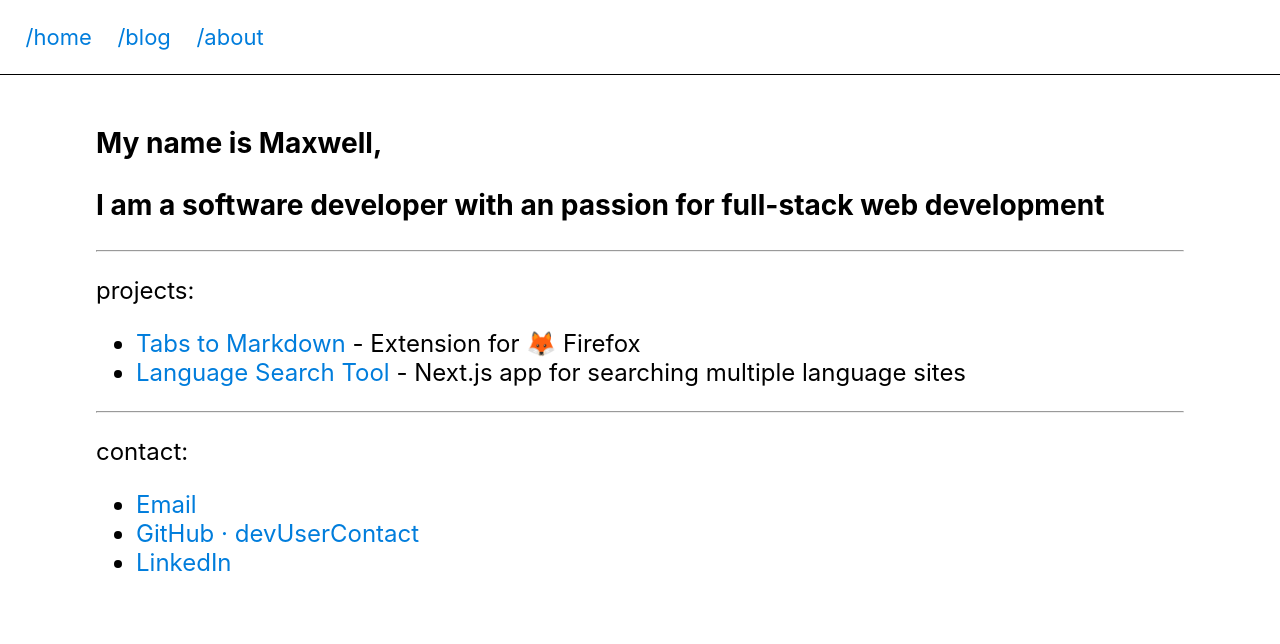
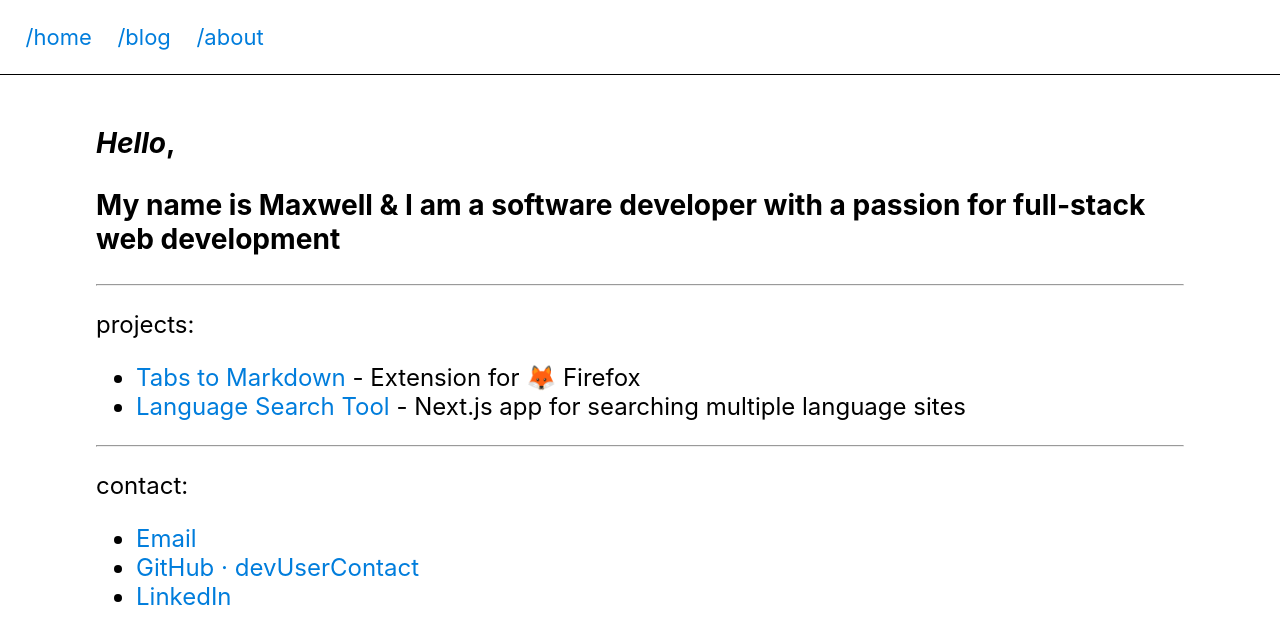
Before and after one commit to devUserContact/devUserContact-blog, a Next.js app: page /about in a window 1280 px wide. Shown: the top 644 px of the page. Built offline with nearby package versions, Linux system fonts and the light colour scheme.

Commit message:
edited resume

```diff
--- a/pages/about/index.tsx
+++ b/pages/about/index.tsx
@@ -3,8 +3,9 @@ import Markdown from "react-markdown";
 import NavBar from "../../components/NavBar";
 import styles from "../../styles/Main.module.scss";
 
-const resume = `### My name is Maxwell,
-### I am a software developer with an passion for full-stack web development
+const resume = `### _Hello_,
+### My name is Maxwell & I am a software developer with a passion for full-stack web development
+###
 ___
 projects:
 - [Tabs to Markdown][1] - Extension for 🦊 Firefox
```
